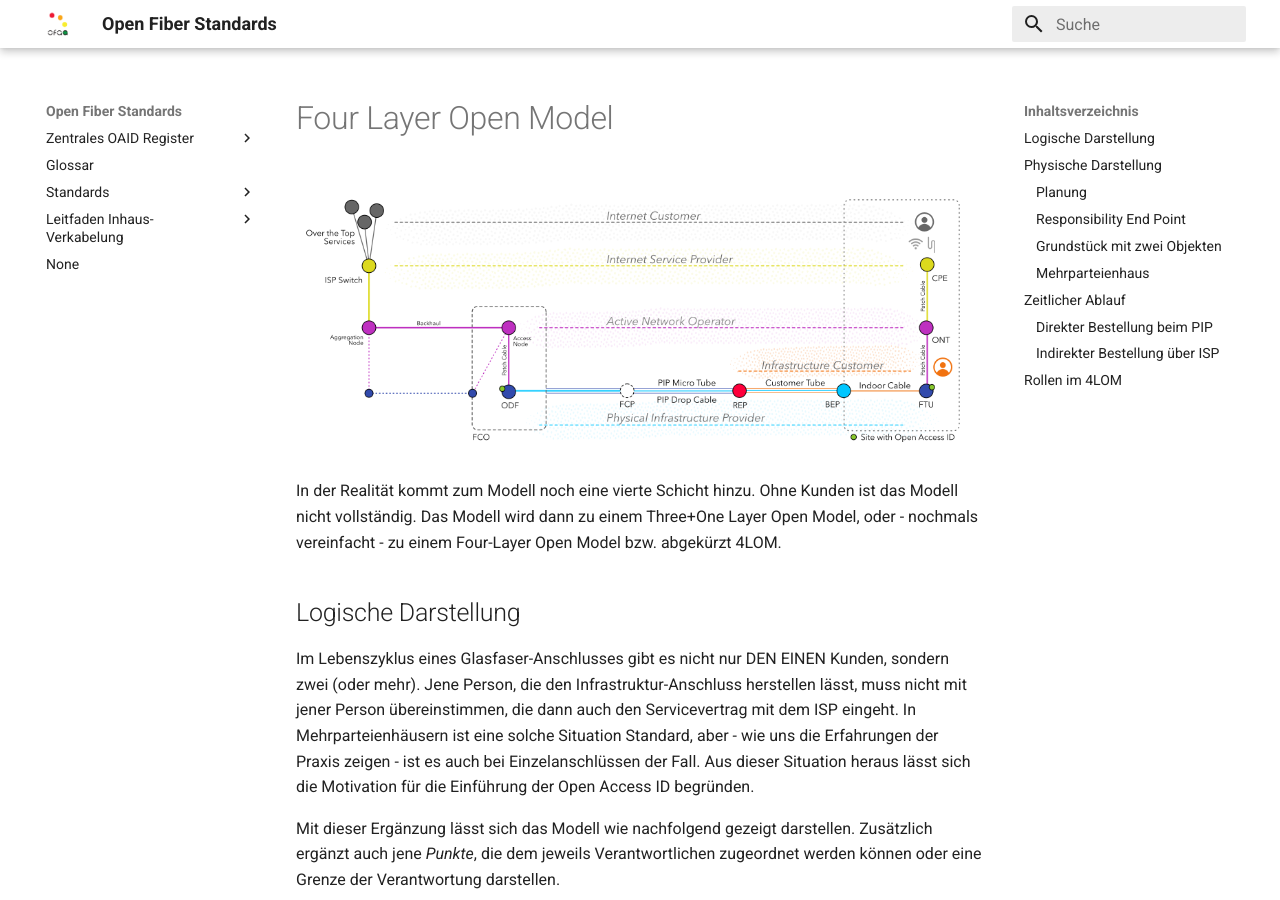
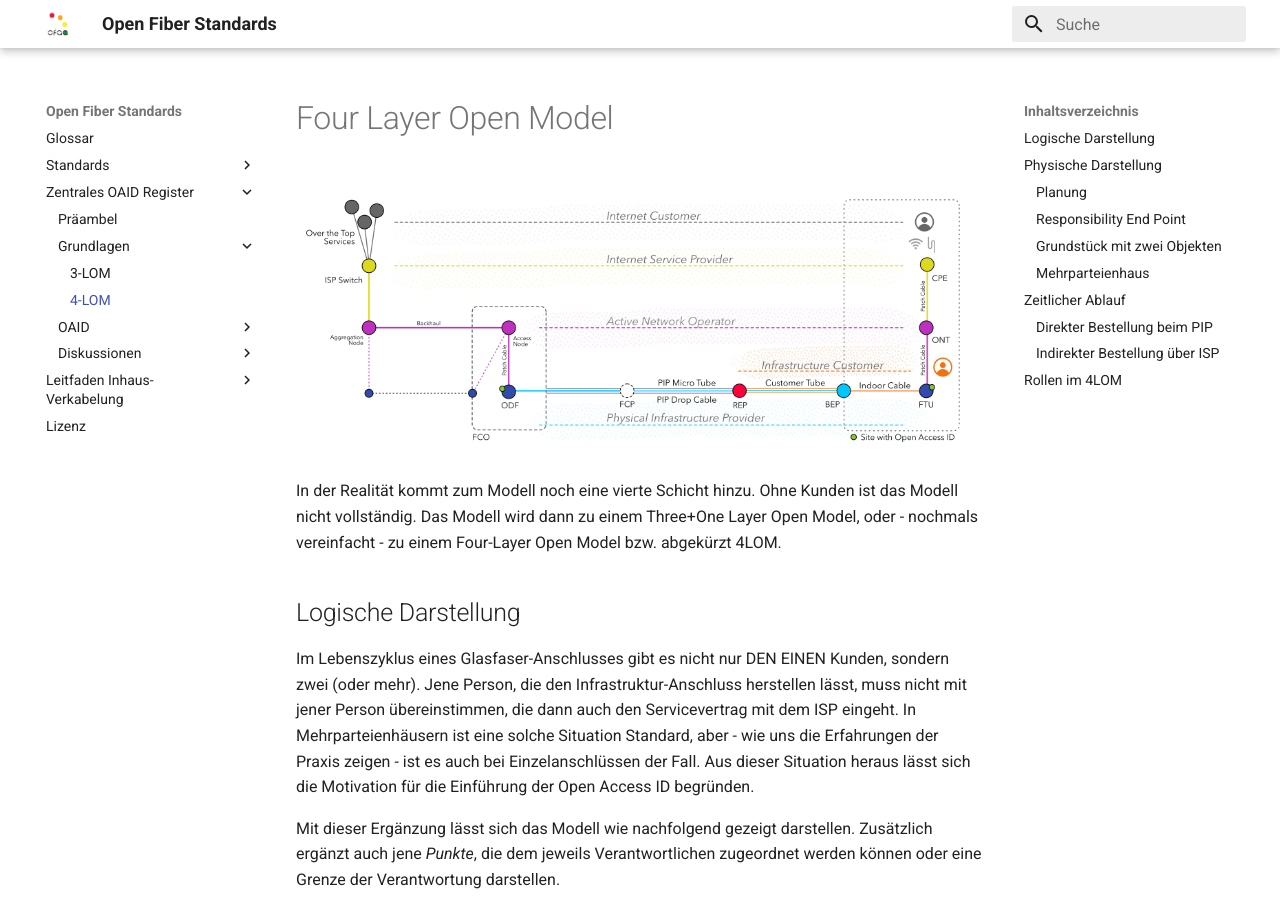
Before and after one commit to Open-Fiber-Austria/ofs, an MkDocs documentation site: the page built from docs/oaid_register/introduction/4lom.md, in a window 1280 px wide and 900 px high. Built offline with MkDocs 1.6.1 and Material for MkDocs 9.7.7, drawn with Linux system fonts in a browser that asks for light colours; some of the changed lines change nothing that is shown.

Commit message:
modified order of docs in sidebar, renamed files under new “oaid_register” folder

```diff
--- a/mkdocs.yml
+++ b/mkdocs.yml
@@ -8,32 +8,32 @@ copyright: "Copyright &copy; 2022 Open Fiber Austria Association - OFAA | suppor
 # lead to unexpected behavior).
 # I'm not sure how it works with multi-language docs.
 nav:
-  - "Zentrales OAID Register":
-    - index.md
-    - 'Grundlagen':
-      - '3-LOM': introduction/3lom.md
-      - '4-LOM': introduction/4lom.md
-    - 'OAID':
-      - 'Open Access ID': oaid/oaid.md
-      - 'Open Link ID': oaid/olid.md
-      - 'FAQ': oaid/discussions.md
-      - 'Entstehung': oaid/oaid_birth.md
-    - 'Diskussionen':
-      - discussions/support.md
-      - discussions/user_stories.md
   - "Glossar": glossar/glossar.md
   - 'Standards':
-    - 'Einführung': standards/intro.md
-    - standards/fep001_feb-workflow.md
-    - standards/fep002_darstellung-oaid.md
-    - standards/fep003_darstellung-olid.md
+      - 'Einführung': standards/intro.md
+      - standards/fep001_feb-workflow.md
+      - standards/fep002_darstellung-oaid.md
+      - standards/fep003_darstellung-olid.md
+  - "Zentrales OAID Register":
+      - index.md
+      - 'Grundlagen':
+          - '3-LOM': oaid_register/introduction/3lom.md
+          - '4-LOM': oaid_register/introduction/4lom.md
+      - 'OAID':
+          - 'Open Access ID': oaid_register/oaid/oaid.md
+          - 'Open Link ID': oaid_register/oaid/olid.md
+          - 'FAQ': oaid_register/oaid/discussions.md
+          - 'Entstehung': oaid_register/oaid/oaid_birth.md
+      - 'Diskussionen':
+          - oaid_register/discussions/support.md
+          - oaid_register/discussions/user_stories.md
   - 'Leitfaden Inhaus-Verkabelung':
-    - inhaus_verkabelung/01_einleitung.md
-    - inhaus_verkabelung/02_fokus_leitfaden.md
-    - inhaus_verkabelung/03_abbreviations.md
-    - inhaus_verkabelung/04_rechtliche_grundlagen.md
-    - inhaus_verkabelung/05_leitfaden.md
-  - introduction/license.md
+      - inhaus_verkabelung/01_einleitung.md
+      - inhaus_verkabelung/02_fokus_leitfaden.md
+      - inhaus_verkabelung/03_abbreviations.md
+      - inhaus_verkabelung/04_rechtliche_grundlagen.md
+      - inhaus_verkabelung/05_leitfaden.md
+  - license.md
 
 
 theme:
@@ -55,7 +55,7 @@ theme:
     # - navigation.tabs        # uncomment this line to use a horizontal nav bar as well
     # - navigation.tabs.sticky # uncomment this line to make the horizontal nav bar sticky
     # - navigation.sections    # uncomment this line to disable collapsible top-level sidebar sections and show them as bold headers
-    - navigation.indexes
+    # - navigation.indexes
     - content.code.annotate
     - content.tabs.link
 
```
